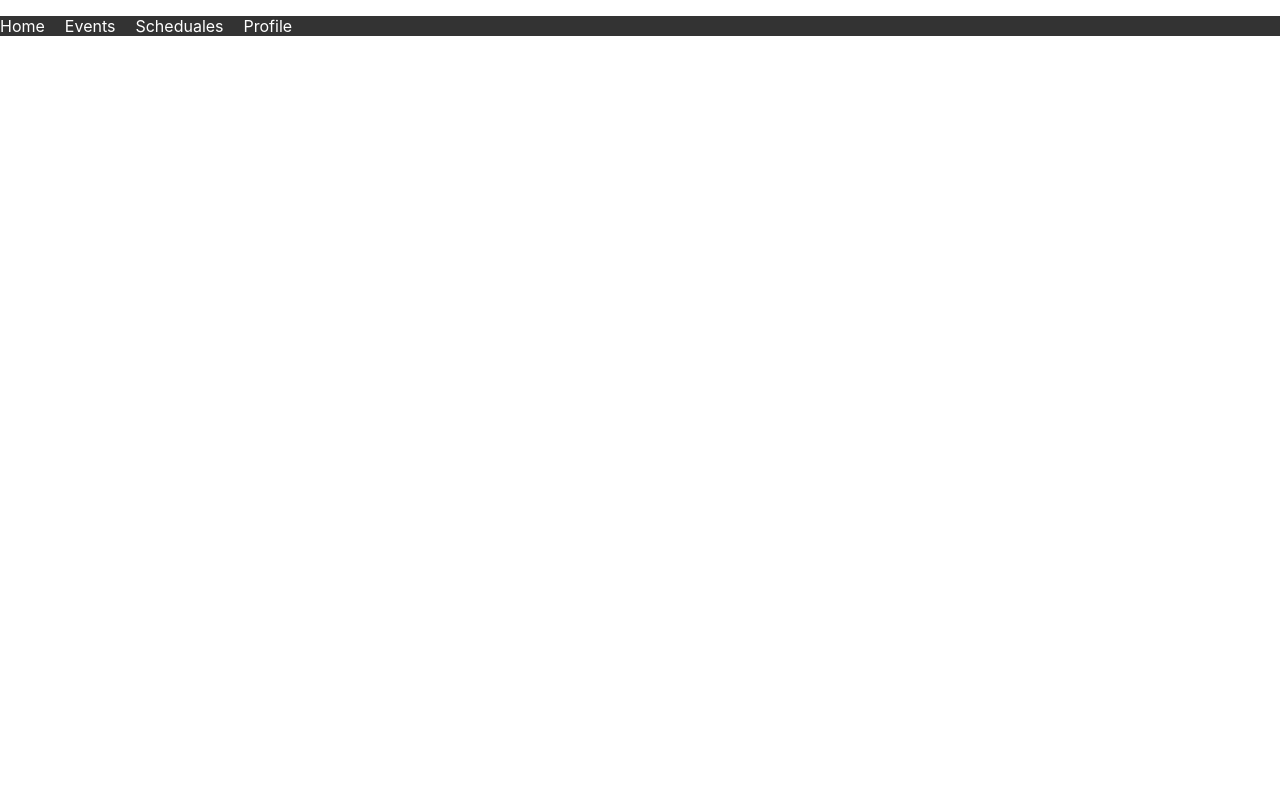
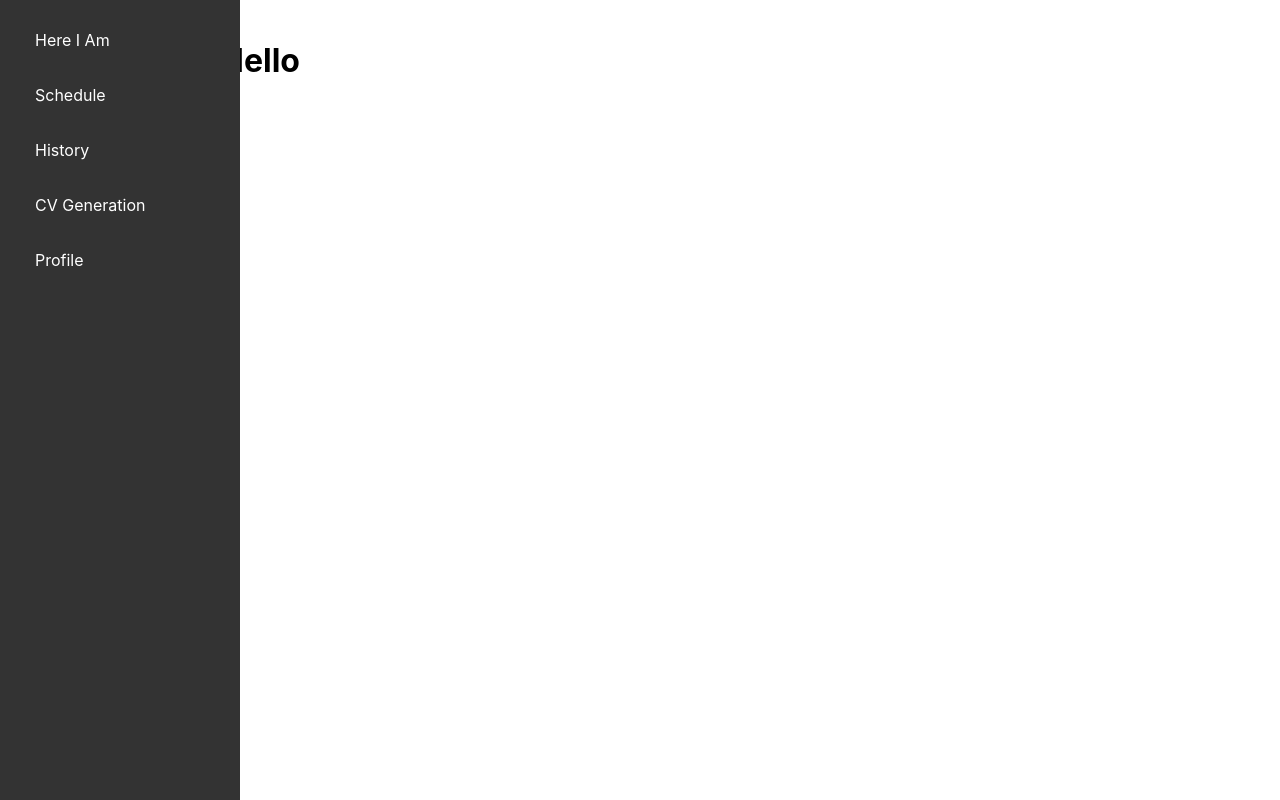
Before and after one commit to kazaction/Group_3_Here_I_Am, a React (Create React App) app in the folder here_i_am/: page /schedule in a window 1280 px wide. Built offline with nearby package versions, Linux system fonts and the light colour scheme.

Commit message:
Full navbar

```diff
--- a/here_i_am/src/App.js
+++ b/here_i_am/src/App.js
@@ -3,19 +3,26 @@ import './App.css';
 import React from 'react';
 import { BrowserRouter as Router, Routes, Route } from 'react-router-dom';
 import Navbar from './components/navbar';
-import './navbar.css'
-
-import Hello from './components/hello';
+import Schedule from './components/schedule';
 
 
 
 function App() {
   return (
     <Router>
-      <div>
-        <Navbar />
+      <Navbar />
+
+      <div style={{ marginLeft: '200px', padding: '20px' }}>
+        <Routes>
+          <Route path="/" element={<h1>Welcome to Here I Am</h1>} />
+          <Route path="/schedule" element={<Schedule />} />
+          {/* Add more routes like: */}
+          {/* <Route path="/history" element={<History />} /> */}
+          {/* <Route path="/cv" element={<CVGeneration />} /> */}
+          {/* <Route path="/profile" element={<Profile />} /> */}
+        </Routes>
       </div>
-     </Router>
+    </Router>
   );
 }
 
--- a/here_i_am/src/components/hello.jsx
+++ /dev/null
@@ -1,3 +0,0 @@
-export default function Hello(){
-    return <h1>Hello</h1>;
-}
--- a/here_i_am/src/components/navbar.jsx
+++ b/here_i_am/src/components/navbar.jsx
@@ -1,15 +1,16 @@
 import React from "react";
 import { Link } from 'react-router-dom';
-//import '/src/navbar.css';
+import '../css/navbar.css';
 
 const Navbar = () => {
     return(
         <nav className='navbar'>
             <ul className='nav-links'>
-                <li><Link to=''>Home</Link></li>
-                <li><Link to=''>Events</Link></li>
-                <li><Link to=''>Scheduales</Link></li>
-                <li><Link to=''>Profile</Link></li>
+                <li><Link to='/'>Here I Am</Link></li>
+                <li><Link to='/schedule'>Schedule</Link></li>
+                <li><Link to='/history'>History</Link></li>
+                <li><Link to='/cvGeneration'>CV Generation</Link></li>
+                <li><Link to='/profile'>Profile</Link></li>
             </ul>
         </nav>
     );
--- /dev/null
+++ b/here_i_am/src/components/schedule.jsx
@@ -0,0 +1,11 @@
+import React from "react";
+
+const Schedule = () => {
+    return (
+        <div>
+            <h1>Hello</h1>
+        </div>
+    );
+};
+
+export default Schedule;
--- /dev/null
+++ b/here_i_am/src/css/navbar.css
@@ -0,0 +1,42 @@
+/* Make the navbar a vertical sidebar */
+.navbar {
+  position: fixed;       /* stays on the side while scrolling */
+  top: 0;
+  left: 0;
+  width: 200px;          /* sidebar width */
+  height: 100vh;         /* full viewport height */
+  background-color: #333;
+  display: flex;
+  flex-direction: column;
+  align-items: flex-start;
+  padding: 20px;
+}
+
+/* Style the list */
+.nav-links {
+  list-style: none;
+  padding: 0;
+  margin: 0;
+  width: 100%;
+}
+
+/* Each list item on its own line */
+.nav-links li {
+  width: 100%;
+  margin-bottom: 15px;
+}
+
+/* Make the links full-width and left-aligned */
+.nav-links a {
+  color: white;
+  text-decoration: none;
+  display: block;
+  width: 100%;
+  padding: 10px 15px;
+  border-radius: 8px;
+}
+
+/* Hover effect */
+.nav-links a:hover {
+  background-color: #555;
+}
--- a/here_i_am/src/navbar.css
+++ /dev/null
@@ -1,22 +0,0 @@
-nav {
-    background-color: #333;
-}
-
-ul {
-    list-style: none;
-    padding: 0;
-}
-
-li {
-    display: inline;
-    margin-right: 20px;
-}
-
-a {
-    color: white;
-    text-decoration: none;
-}
-
-a:hover {
-    text-decoration: underline;
-}
```
Also changed, not shown: here_i_am/src/components/cvGeneration.jsx (added), here_i_am/src/components/history.jsx (added), here_i_am/src/components/home.jsx (added), here_i_am/src/components/profile.jsx (added).
